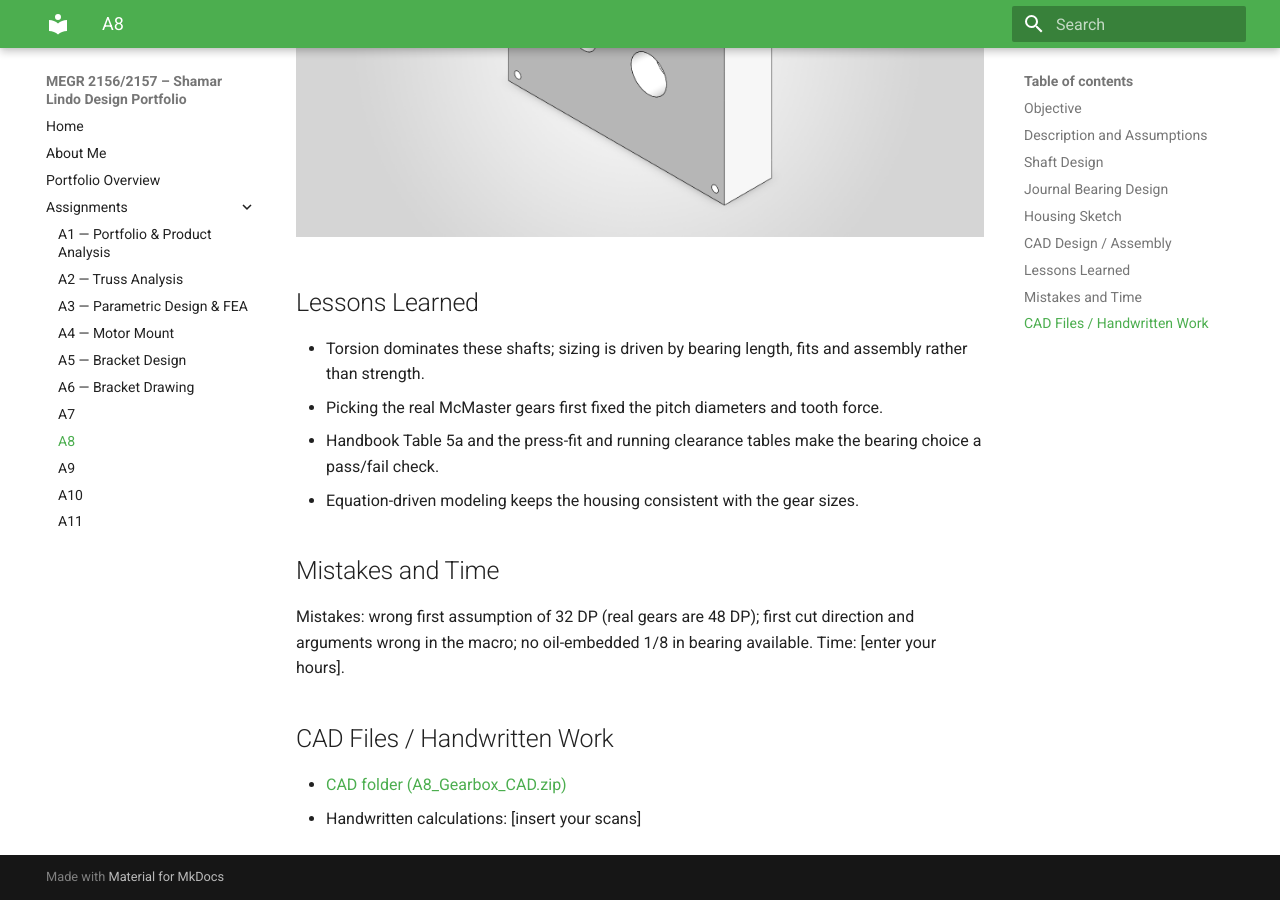
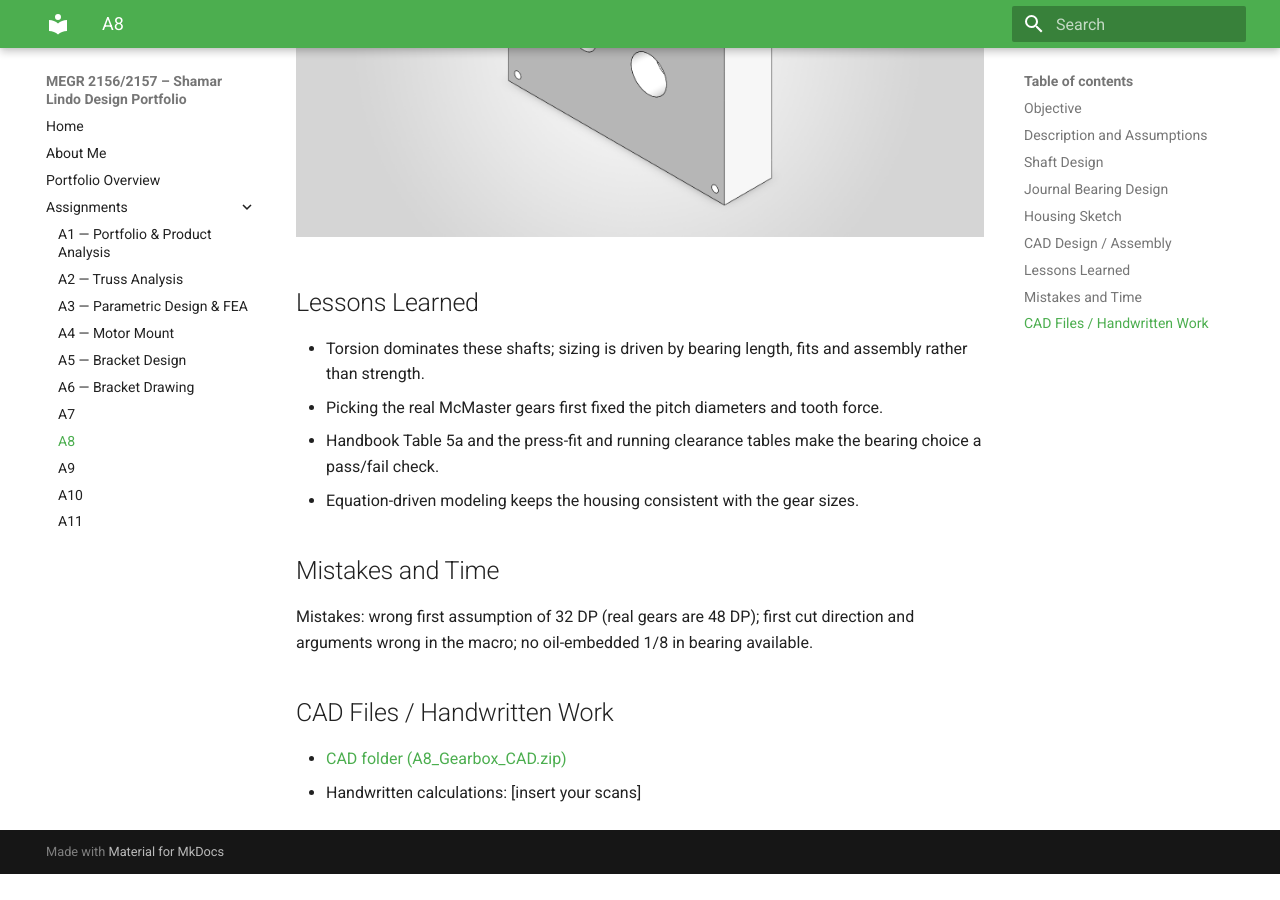
Before and after one commit to shamardlindo1/-megr2157-portfolio, an MkDocs documentation site: the page built from docs/assignments/A08/index.md, in a window 1280 px wide and 900 px high, scrolled down 3621 px. Built offline with MkDocs 1.6.1 and Material for MkDocs 9.7.7, drawn with Linux system fonts in a browser that asks for light colours; after the commit the page ends 4495 px from its top, so only the background shows below that.

Commit message:
Update index.md

```diff
--- a/docs/assignments/A08/index.md
+++ b/docs/assignments/A08/index.md
@@ -59,7 +59,7 @@ Parametric SolidWorks parts using global variables and equations (CD = (PD_p + P
 
 ## Mistakes and Time
 
-Mistakes: wrong first assumption of 32 DP (real gears are 48 DP); first cut direction and arguments wrong in the macro; no oil-embedded 1/8 in bearing available. Time: [enter your hours].
+Mistakes: wrong first assumption of 32 DP (real gears are 48 DP); first cut direction and arguments wrong in the macro; no oil-embedded 1/8 in bearing available.
 
 ## CAD Files / Handwritten Work
 
```
